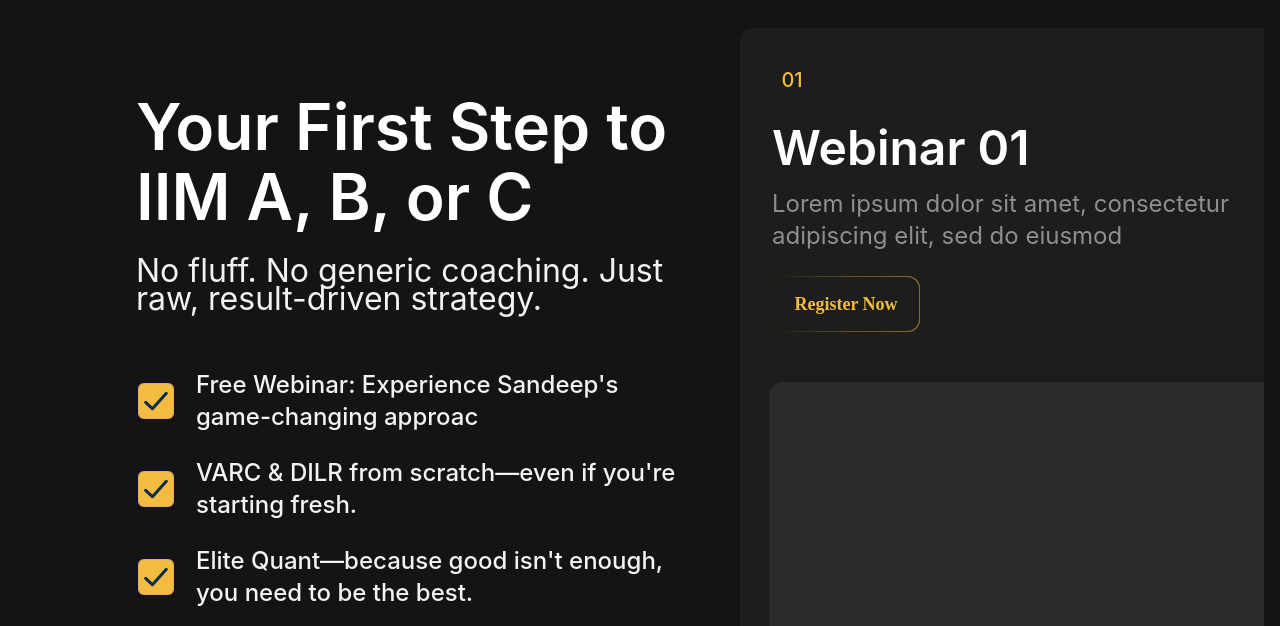
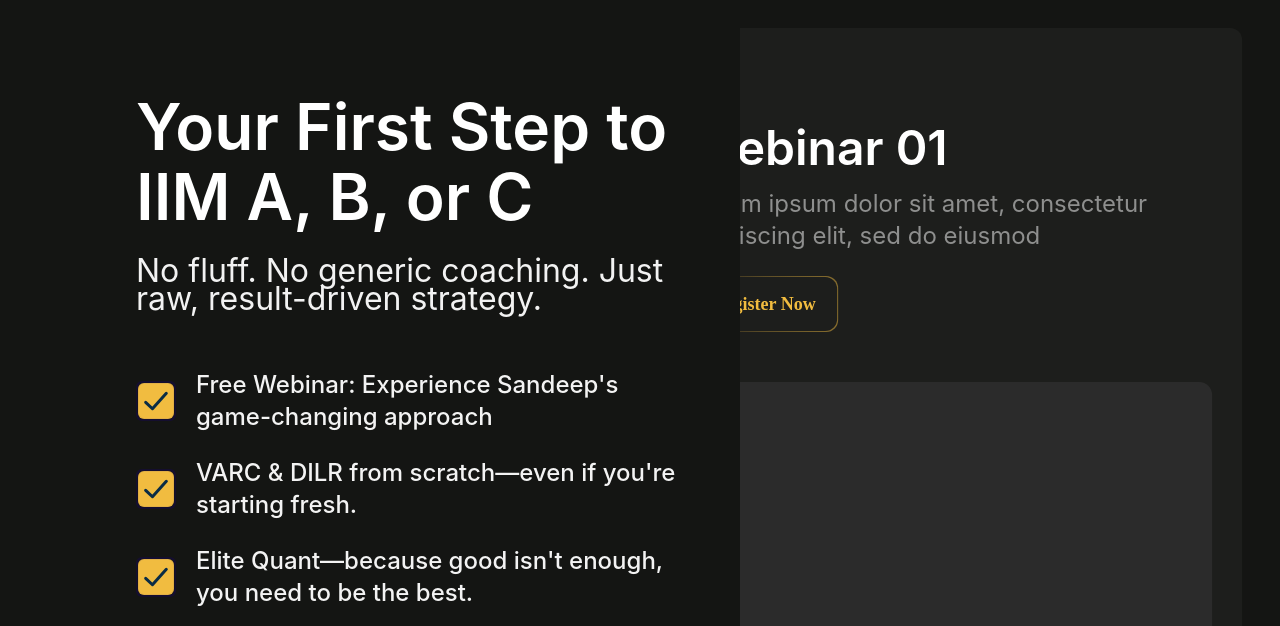
Before and after one commit to AESiR-0/mission-abc-new, a Next.js app: page / in a window 1280 px wide. Shown: the part 2054-2680 px from the top of the page. Built offline with nearby package versions, Linux system fonts and the light colour scheme; a web font is replaced by a local one.

Commit message:
Migrate HeroWithWebinars from GSAP to Framer Motion scroll animation

```diff
--- a/components/HeroWithWebinars.tsx
+++ b/components/HeroWithWebinars.tsx
@@ -1,9 +1,6 @@
 'use client'
-import React, { useEffect, useRef } from 'react';
-import gsap from 'gsap';
-import { ScrollTrigger } from 'gsap/ScrollTrigger';
-
-gsap.registerPlugin(ScrollTrigger);
+import React, { useRef } from 'react';
+import { motion, useScroll, useTransform } from 'framer-motion';
 
 const webinars = [
   {
@@ -27,55 +24,22 @@
 ];
 
 export default function HeroWithWebinars() {
-  const sectionRef = useRef<HTMLDivElement>(null);
-  const sliderRef = useRef<HTMLDivElement>(null);
+  const targetRef = useRef<HTMLDivElement>(null);
+  const { scrollYProgress } = useScroll({
+    target: targetRef,
+    offset: ["start start", "end end"]
+  });
 
-  useEffect(() => {
-    const slider = sliderRef.current;
-    const section = sectionRef.current;
-
-    if (!slider || !section) return;
-
-    const totalScroll = slider.scrollWidth - slider.offsetWidth;
-
-    let tl = gsap.timeline({
-      scrollTrigger: {
-        trigger: section,
-        pin: true,
-        start: "top top",
-        end: "+=300%",
-        scrub: 1,
-        invalidateOnRefresh: true,
-        onUpdate: (self) => {
-          const progress = self.progress;
-          gsap.to(slider, {
-            x: -totalScroll * progress,
-            duration: 0.5,
-            ease: "none"
-          });
-        },
-      }
-    });
-
-    // Refresh ScrollTrigger when window resizes
-    const handleResize = () => {
-      ScrollTrigger.refresh(true);
-    };
-
-    window.addEventListener('resize', handleResize);
-
-    return () => {
-      window.removeEventListener('resize', handleResize);
-      tl.kill();
-      ScrollTrigger.getAll().forEach(t => t.kill());
-    };
-  }, []);
+  const x = useTransform(scrollYProgress, [0, 1], ["0%", "-66%"]);
 
   return (
-    <section ref={sectionRef} className="min-h-screen bg-[rgb(20,21,19)] text-white overflow-hidden">
+    <section
+      ref={targetRef}
+      className="min-h-screen bg-[rgb(20,21,19)] text-white overflow-hidden"
+    >
       <div className="container mx-auto px-4 py-8 lg:py-16 flex flex-col lg:flex-row gap-8">
         {/* Left Section */}
-        <div className="w-full lg:w-[692px] p-4 lg:pl-[120px] lg:pt-16 bg-[#141513] flex-col justify-start items-start gap-8 lg:gap-14 relative">
+        <div className="w-full lg:w-[692px] p-4 lg:pl-[120px] lg:pt-16 bg-[#141513] flex-col justify-start items-start gap-8 lg:gap-14 relative pb-[160px]">
           <div className="self-stretch flex-col justify-start items-start gap-8 lg:gap-14 flex">
             <div className="self-stretch flex-col justify-start items-start gap-4 lg:gap-6 flex">
               <div className="text-white text-3xl lg:text-[64px] font-semibold font-['Qanelas Soft'] leading-tight lg:leading-[70.40px]">
@@ -88,7 +52,7 @@
 
             <div className="flex-col justify-start items-start gap-4 lg:gap-6 flex">
               {[
-                "Free Webinar: Experience Sandeep's game-changing approac",
+                "Free Webinar: Experience Sandeep's game-changing approach",
                 "VARC & DILR from scratch—even if you're starting fresh.",
                 "Elite Quant—because good isn't enough, you need to be the best.",
                 "Real Exam Strategy—what actually works on D-Day."
@@ -123,10 +87,9 @@
             </div>
           </div>
 
-          {/* Modified yellow section - positioned absolutely */}
-          <div className="absolute left-0 bottom-[-120px] w-full lg:w-[545px] p-4 lg:p-6 bg-[#f1bc41] rounded-tr-xl rounded-br-xl border border-[#292929]">
+          {/* Modified yellow section - adjusted positioning */}
+          <div className="absolute left-0 bottom-0 w-full lg:w-[545px] p-4 lg:p-6 bg-[#f1bc41] rounded-tr-xl rounded-br-xl border border-[#292929]">
             <div className="text-[#1d1e1c] text-xl lg:text-2xl font-medium font-['Qanelas Soft']">
-
               New Batch Starts This April, See the difference. Register now.
             </div>
           </div>
@@ -134,12 +97,9 @@
 
         {/* Right Section - Horizontal Scrolling Cards */}
         <div className="w-full lg:flex-1 overflow-hidden">
-          <div
-            ref={sliderRef}
+          <motion.div
+            style={{ x }}
             className="flex gap-4 lg:gap-6"
-            style={{
-              width: 'max-content',
-            }}
           >
             {webinars.map((webinar) => (
               <div
@@ -183,14 +143,12 @@
 
                 <div className="relative w-[90%]">
                   <svg className="w-full" viewBox="0 0 483 269" fill="none" xmlns="http://www.w3.org/2000/svg">
-
-
                     <path d="M0.5 12C0.5 5.37258 5.87258 0 12.5 0H470.5C477.127 0 482.5 5.37258 482.5 12V269H0.5V12Z" fill="#2B2B2B"/>
                   </svg>
                 </div>
               </div>
             ))}
-          </div>
+          </motion.div>
         </div>
       </div>
     </section>
--- a/package.json
+++ b/package.json
@@ -11,6 +11,7 @@
   "dependencies": {
     "@radix-ui/react-slot": "^1.1.2",
     "class-variance-authority": "^0.7.1",
+    "framer-motion": "^12.4.2",
     "gsap": "^3.12.7",
     "lucide-react": "^0.475.0",
     "next": "15.1.6",
```
Also changed, not shown: 1 other file (tests, documents, lock files or other folders).
